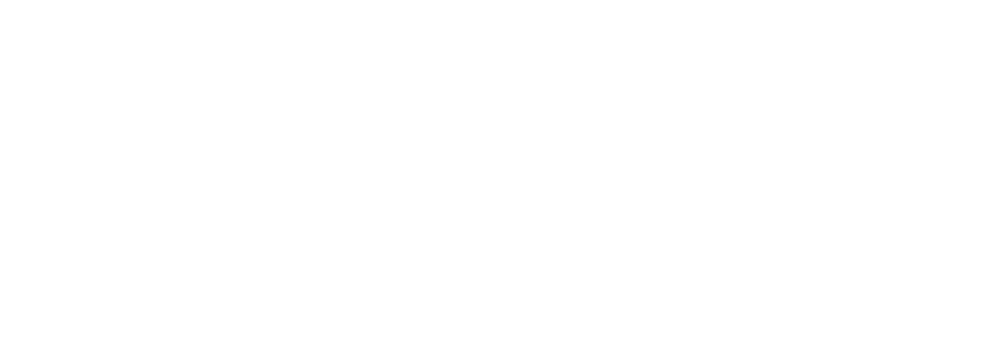
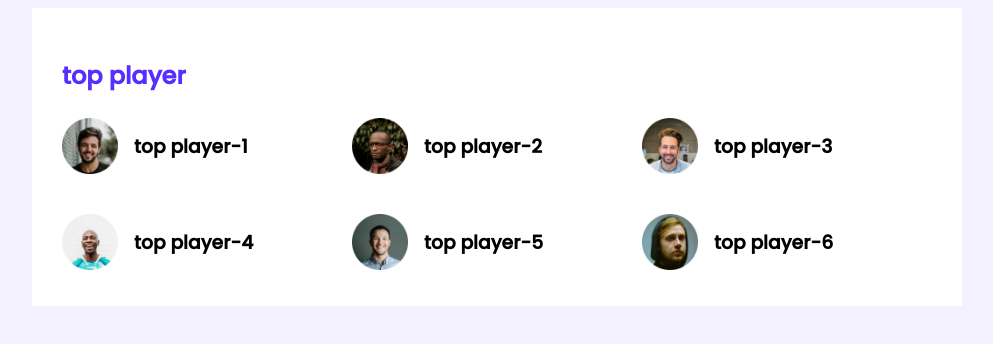
Before and after one commit to mozammel1987/leader-board-css3, a plain HTML site: page index.html in a window 1280 px wide. Shown: the whole page, without its empty margins (143-1136 px from the left). Drawn offline with Linux system fonts and the light colour scheme.

Commit message:
second commit

```diff
--- a/index.html
+++ b/index.html
@@ -12,6 +12,53 @@
 </head>
 
 <body>
+    <!-- header start -->
+    <header>
+
+    </header>
+    <!-- header end -->
+    <main>
+        <!-- top players and top blogs -->
+        <section class="container">
+
+
+            <div class="top-players ">
+                <h2 class="section-title"> top player </h2>
+                <div class=" players">
+                    <div class="player">
+                        <img src="images/players/player-1.png" alt="">
+                        <h3 class="player-name"> top player-1</h3>
+                    </div>
+                    <div class="player">
+                        <img src="images/players/player-2.png" alt="">
+                        <h3 class="player-name"> top player-2</h3>
+                    </div>
+                    <div class="player">
+                        <img src="images/players/player-3.png" alt="">
+                        <h3 class="player-name"> top player-3</h3>
+                    </div>
+                    <div class="player">
+                        <img src="images/players/player-4.png" alt="">
+                        <h3 class="player-name"> top player-4</h3>
+                    </div>
+                    <div class="player">
+                        <img src="images/players/player-5.png" alt="">
+                        <h3 class="player-name"> top player-5</h3>
+                    </div>
+                    <div class="player">
+                        <img src="images/players/player-6.png" alt="">
+                        <h3 class="player-name"> top player-6</h3>
+                    </div>
+
+                </div>
+
+
+
+
+            </div>
+
+        </section>
+    </main>
 
 </body>
 
--- a/style.css
+++ b/style.css
@@ -0,0 +1,46 @@
+/* fonts  */
+
+@import url('https://fonts.googleapis.com/css2?family=Poppins:wght@500&display=swap');
+
+/* commn font style or ulities */
+body{
+    font-family: 'Poppins', sans-serif;
+    background-color: #F3F1FF;
+
+}
+main{
+    display: flex;
+    justify-content: center;
+}
+.container{
+    background-color: #FFFFFF;
+    width: 870px;
+    padding: 30px;
+
+}
+
+
+
+/* top players style */
+
+.section-title{
+    color: #562EFF;
+    font-size: 24px;
+
+
+}
+.players{
+    display: grid;
+    grid-template-columns: repeat(3, 1fr);
+    grid-row-gap: 30px;
+    /* grid-template-columns: 1fr 1fr 1fr; */
+}
+.player{
+    display: flex;
+    align-items: center;
+}
+.player img{
+    width: 56px;
+    height: 56px;
+}
+.player-name{margin-left: 16px;}
```
